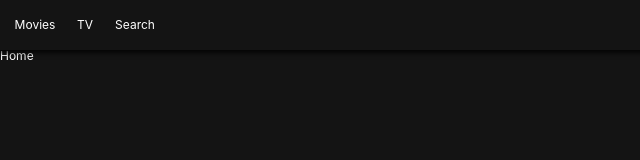
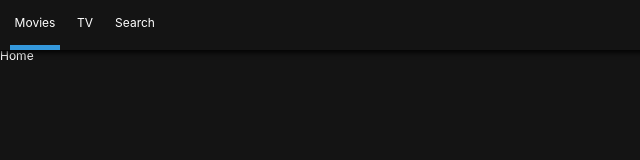
Before and after one commit to sangyun5108/Moive, a React (Create React App) app: page / in a window 1280 px wide. Shown: the top 160 px of the page, without its empty margins (0-640 px from the left). Built offline with nearby package versions, Linux system fonts and the light colour scheme.

Commit message:
feat:Add header border-bottom when clicked

```diff
--- a/src/components/App.js
+++ b/src/components/App.js
@@ -1,6 +1,5 @@
 import React from 'react';
 import Router from './Router';
-import Header from './Header';
 import GlobalStyles from './GlobalStyles';
 
 const App = () => {
--- a/src/components/Header.js
+++ b/src/components/Header.js
@@ -1,6 +1,7 @@
 import React from 'react';
 import {Link} from 'react-router-dom';
 import styled from 'styled-components';
+import { withRouter } from 'react-router';
 
 const HeaderWrapper = styled.header`
     color:white;
@@ -31,21 +32,23 @@ const StyledLink = styled(Link)`
     display:flex;
     justify-content:center;
     align-items:center;
+    border-bottom:5px solid ${props=>props.current?'#3498db':'transparent'};
+    transition:border-bottom .5s linear;
 `;
 
-const Header = () => {
+const Header = ({location:{pathname}}) => {
     return(
         <HeaderWrapper>
             <NavWrapper>
                 <LinkList>
                     <LinkItem>
-                        <StyledLink to="/">Movies</StyledLink>
+                        <StyledLink current={pathname==='/'} to="/">Movies</StyledLink>
                     </LinkItem>
                     <LinkItem>
-                        <StyledLink to="/tv">TV</StyledLink>
+                        <StyledLink current={pathname==='/tv'} to="/tv">TV</StyledLink>
                     </LinkItem>
                     <LinkItem>
-                        <StyledLink to="/search">Search</StyledLink>
+                        <StyledLink current={pathname==='/search'} to="/search">Search</StyledLink>
                     </LinkItem>
                 </LinkList>
             </NavWrapper>
@@ -53,4 +56,4 @@ const Header = () => {
     );
 }
 
-export default Header;
+export default withRouter(Header);
```
